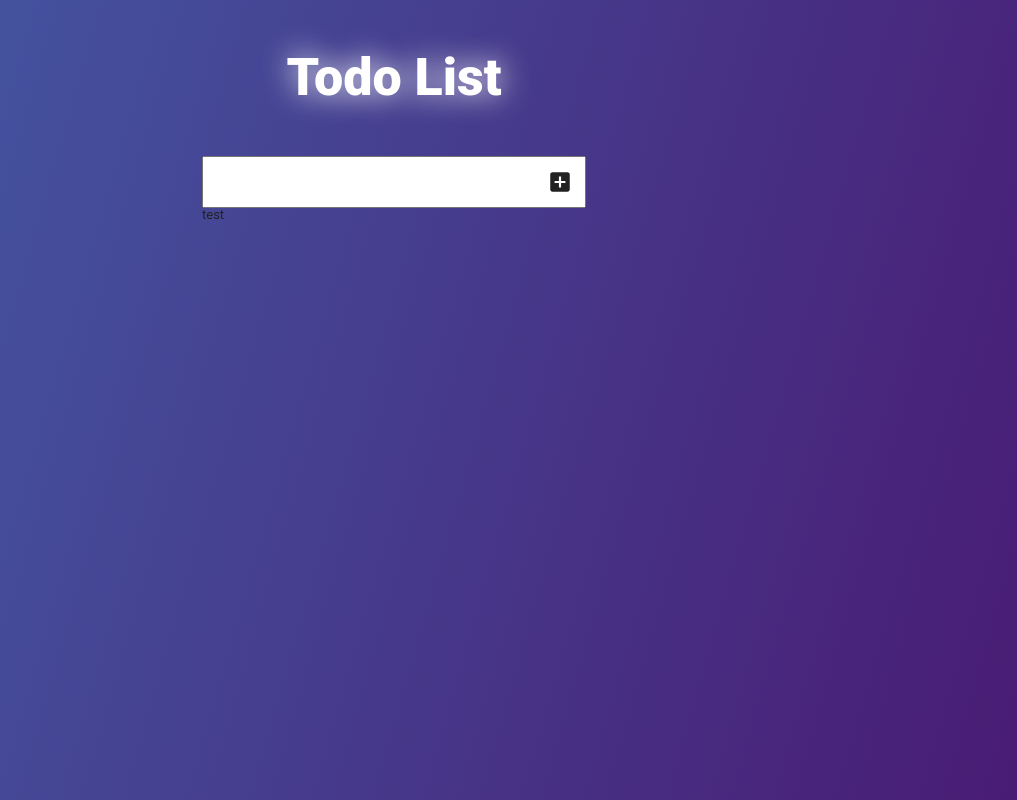
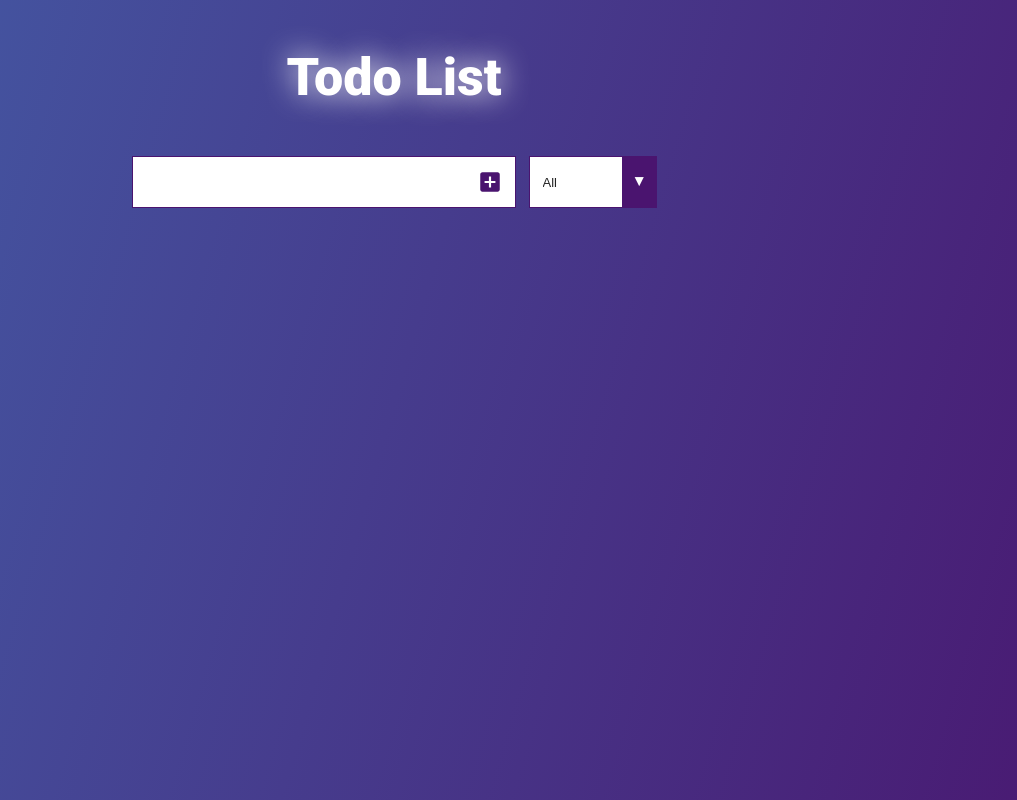
Before and after one commit to Schneizel-el-Britania/react-todo, a React (Create React App) app: page / in a window 1280 px wide. Shown: the whole page, without its empty margins (246-1263 px from the left). Built offline with nearby package versions, Linux system fonts and the light colour scheme.

Commit message:
Add FilterTask style

```diff
--- a/src/common/styles/_colors.scss
+++ b/src/common/styles/_colors.scss
@@ -1,3 +1,4 @@
 $todo-bg-color-1: #435da7;
 $todo-bg-color-2: #491b73;
+$todo-dark-color: #4a146f;
 $light-color: #ffffff;
--- a/src/common/styles/_templates.scss
+++ b/src/common/styles/_templates.scss
@@ -8,3 +8,10 @@
   font-weight: $bold-weight;
   text-align: center;
 }
+
+@mixin input-item($width) {
+  padding: $input-padding;
+  width: $width;
+  height: $todo-item-height;
+  border: 0.1px solid $todo-dark-color;
+}
--- a/src/common/styles/_variables.scss
+++ b/src/common/styles/_variables.scss
@@ -2,3 +2,4 @@ $medium-weight: 400;
 $bold-weight: 900;
 
 $todo-item-height: 4rem;
+$input-padding: 1rem;
--- a/src/components/TodoList/TaskManager/AddTask/AddTask.module.scss
+++ b/src/components/TodoList/TaskManager/AddTask/AddTask.module.scss
@@ -1,22 +1,21 @@
 @import "/src/common/styles/variables";
-
-$input-padding: 1rem;
+@import "/src/common/styles/colors";
+@import "/src/common/styles/templates";
 
 .formContainer {
-  width: 30vw;
   display: inline-block;
   position: relative;
 }
 
 .inputTask {
-  padding: $input-padding;
-  width: 100%;
-  height: $todo-item-height;
+  @include input-item(30vw);
 }
 
 .formContainer .addBox {
   height: $todo-item-height;
+  color: $todo-dark-color;
   font-size: $todo-item-height / 2;
+
   position: absolute;
   top: 0;
   right: $input-padding;
--- a/src/components/TodoList/TaskManager/AddTask/index.js
+++ b/src/components/TodoList/TaskManager/AddTask/index.js
@@ -1,6 +1,5 @@
 import React from 'react';
 import AddBoxIcon from '@material-ui/icons/AddBox';
-
 import styles from './AddTask.module.scss';
 
 export default function AddTask() {
--- /dev/null
+++ b/src/components/TodoList/TaskManager/FilterTasks/FilterTasks.module.scss
@@ -0,0 +1,36 @@
+@import "/src/common/styles/variables";
+@import "/src/common/styles/colors";
+@import "/src/common/styles/templates";
+
+.filter {
+  margin-left: 1rem;
+  @include input-item(10vw);
+  appearance: none;
+  background-color: white;
+}
+
+.container {
+  display: inline-block;
+  position: relative;
+  &::after {
+    content: "▼";
+    pointer-events: none;
+
+    width: $todo-item-height / 1.5;
+    height: $todo-item-height;
+
+    display: flex;
+    justify-content: center;
+    align-items: center;
+
+    position: absolute;
+    top: 50%;
+    transform: translateY(-50%);
+    right: 0;
+
+    background-color: $todo-dark-color;
+    color: $light-color;
+    font-size: 1.2rem;
+    vertical-align: middle;
+  }
+}
--- a/src/components/TodoList/TaskManager/FilterTasks/index.js
+++ b/src/components/TodoList/TaskManager/FilterTasks/index.js
@@ -1,9 +1,16 @@
-import React from 'react'
+import React from 'react';
+import styles from './FilterTasks.module.scss'
+
+const filterState = ['All', 'Progress', 'Done'];
 
 export default function FilterTasks() {
   return (
-    <div>
-      test
+    <div class={styles.container}>
+      <select className={styles.filter}>{
+        filterState.map((value, index) =>
+          <option value={index} key={index}>{value}</option>
+        )
+      }</select>
     </div>
   )
 }
--- a/src/components/TodoList/TaskManager/index.js
+++ b/src/components/TodoList/TaskManager/index.js
@@ -1,5 +1,4 @@
 import React from 'react';
-
 import AddTask from './AddTask';
 import FilterTasks from './FilterTasks';
 
```
